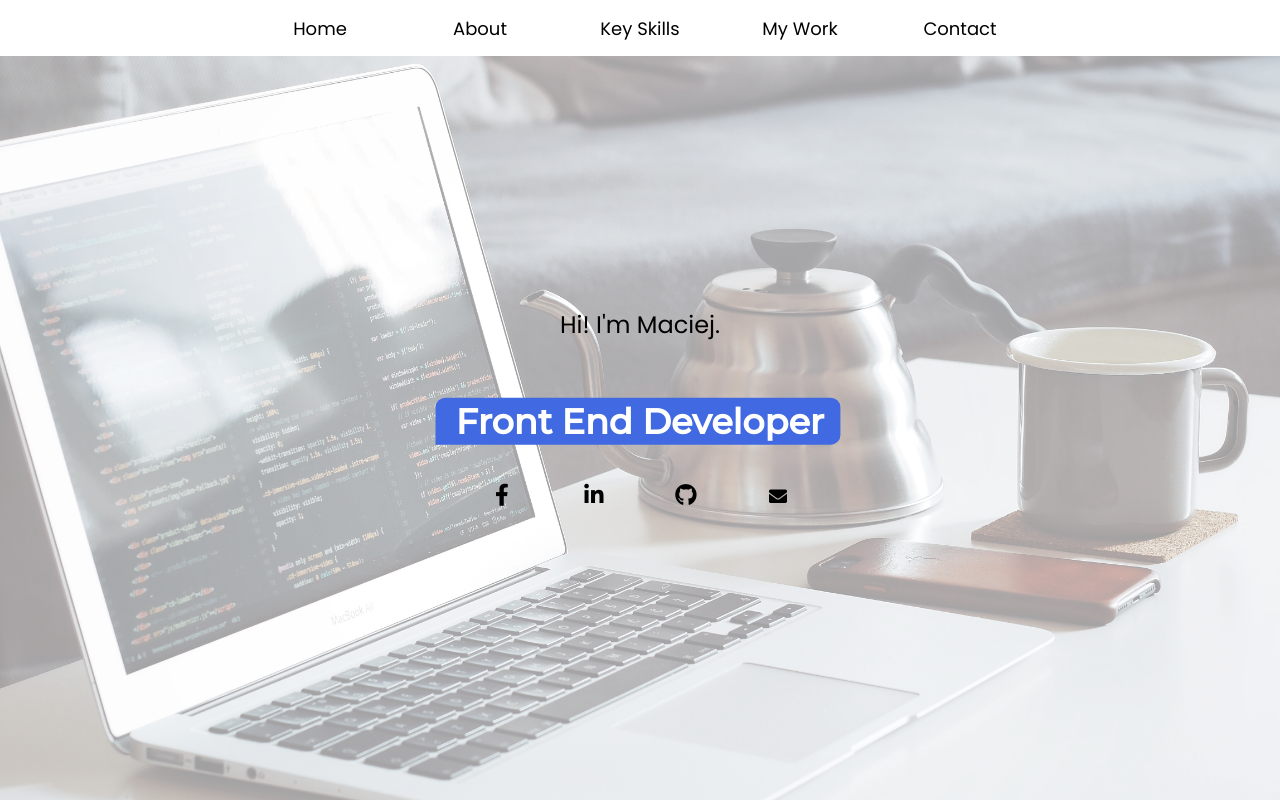
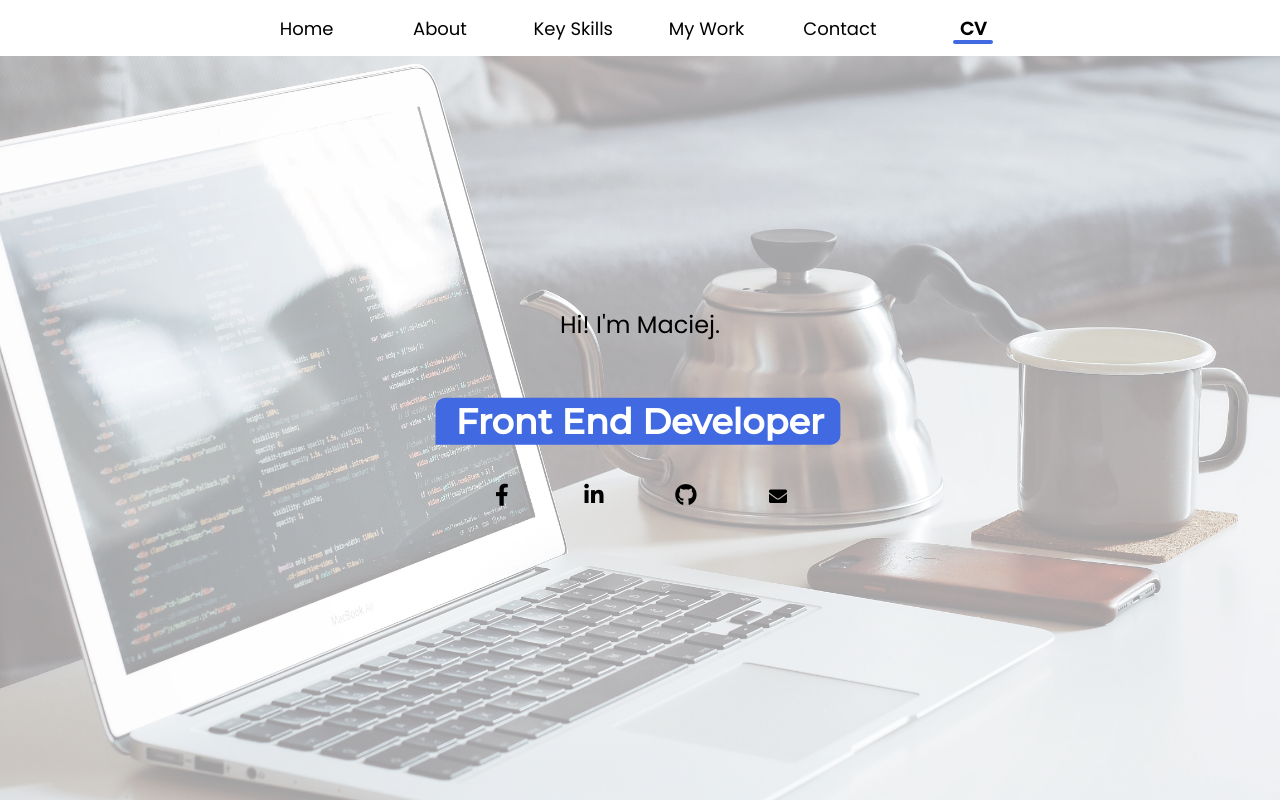
Before and after one commit to MacRapacki/Portfolio, a React (Create React App) app: page / in a window 1280 px wide. Shown: the top 800 px of the page. Built offline with nearby package versions, Linux system fonts and the light colour scheme.

Commit message:
add cv to website and link to download

```diff
--- a/src/components/header/Header.jsx
+++ b/src/components/header/Header.jsx
@@ -5,6 +5,8 @@ import { useHeaderContainer } from "./headerContainer";
 import { ToastContainer } from "react-toastify";
 import "react-toastify/dist/ReactToastify.css";
 import Fade from "react-reveal/Fade";
+
+import CV from "../../cv/Maciej-Rapacki-CV-2021.pdf";
 
 const Header = () => {
   const [navActive, setNavActive] = useState(false);
@@ -83,6 +85,17 @@ const Header = () => {
               Contact
             </a>
           </li>
+          <li>
+            <a
+              href={CV}
+              target="_blank"
+              rel="noreferrer"
+              download
+              className="cv"
+            >
+              CV
+            </a>
+          </li>
         </ul>
         <button
           type="button"
--- a/src/components/keySkills/keySkillsContainer.js
+++ b/src/components/keySkills/keySkillsContainer.js
@@ -4,7 +4,7 @@ import FigmaImg from "../../images/skills/icons8-figma-100.png";
 import GitImg from "../../images/skills/icons8-git-100.png";
 import JavascriptImg from "../../images/skills/icons8-javascript-100.png";
 import ReactImg from "../../images/skills/icons8-react-native-100.png";
-// import ReduxImg from "../../images/skills/icons8-redux-100.png";
+import ReduxImg from "../../images/skills/icons8-redux-100.png";
 import SassImg from "../../images/skills/icons8-sass-100.png";
 
 export const useKeySkillsContainer = () => {
@@ -37,10 +37,10 @@ export const useKeySkillsContainer = () => {
       img: FigmaImg,
       name: "Figma",
     },
-    // {
-    //   img: ReduxImg,
-    //   name: "Redux",
-    // },
+    {
+      img: ReduxImg,
+      name: "Redux",
+    },
   ];
 
   return {
--- a/src/style/_header.scss
+++ b/src/style/_header.scss
@@ -97,6 +97,60 @@ header {
           width: 100%;
           text-decoration: none;
           color: black;
+        }
+
+        a.cv {
+          color: black;
+          width: 45px;
+          height: 45px;
+          line-height: 45px;
+          border-radius: 50%;
+          font-weight: 900;
+          transition: 0.15s ease-in;
+
+          &::after {
+            position: absolute;
+            content: "";
+            left: 50%;
+            top: 80%;
+            transform: translate(-50%, -50%);
+            width: 40px;
+            height: 4px;
+            background-color: $main-blue;
+            border-radius: 10px;
+            z-index: -1;
+            transition: 0.15s ease-in;
+          }
+
+          &::before {
+            position: absolute;
+            content: "";
+            left: 50%;
+            top: 50%;
+            transform: translate(-50%, -50%);
+            width: 0px;
+            height: 0px;
+            background-color: $main-blue;
+            border-radius: 50%;
+            z-index: -1;
+            transition: 0.15s ease-in;
+          }
+
+          &:hover {
+            color: white;
+            // background-color: $main-blue;
+            &::before {
+              width: 50px;
+              height: 50px;
+            }
+          }
+        }
+      }
+
+      li:nth-last-child(1) {
+        &::after,
+        &::before {
+          display: none;
         }
       }
     }
--- a/src/style/index.css
+++ b/src/style/index.css
@@ -217,6 +217,62 @@ header nav ul li a {
   width: 100%;
   text-decoration: none;
   color: black;
+}
+
+header nav ul li a.cv {
+  color: black;
+  width: 45px;
+  height: 45px;
+  line-height: 45px;
+  border-radius: 50%;
+  font-weight: 900;
+  -webkit-transition: 0.15s ease-in;
+  transition: 0.15s ease-in;
+}
+
+header nav ul li a.cv::after {
+  position: absolute;
+  content: "";
+  left: 50%;
+  top: 80%;
+  -webkit-transform: translate(-50%, -50%);
+          transform: translate(-50%, -50%);
+  width: 40px;
+  height: 4px;
+  background-color: #4169e1;
+  border-radius: 10px;
+  z-index: -1;
+  -webkit-transition: 0.15s ease-in;
+  transition: 0.15s ease-in;
+}
+
+header nav ul li a.cv::before {
+  position: absolute;
+  content: "";
+  left: 50%;
+  top: 50%;
+  -webkit-transform: translate(-50%, -50%);
+          transform: translate(-50%, -50%);
+  width: 0px;
+  height: 0px;
+  background-color: #4169e1;
+  border-radius: 50%;
+  z-index: -1;
+  -webkit-transition: 0.15s ease-in;
+  transition: 0.15s ease-in;
+}
+
+header nav ul li a.cv:hover {
+  color: white;
+}
+
+header nav ul li a.cv:hover::before {
+  width: 50px;
+  height: 50px;
+}
+
+header nav ul li:nth-last-child(1)::after, header nav ul li:nth-last-child(1)::before {
+  display: none;
 }
 
 header nav .header_btn {
```
Also changed, not shown: 2 other files (tests, documents, lock files or other folders).
